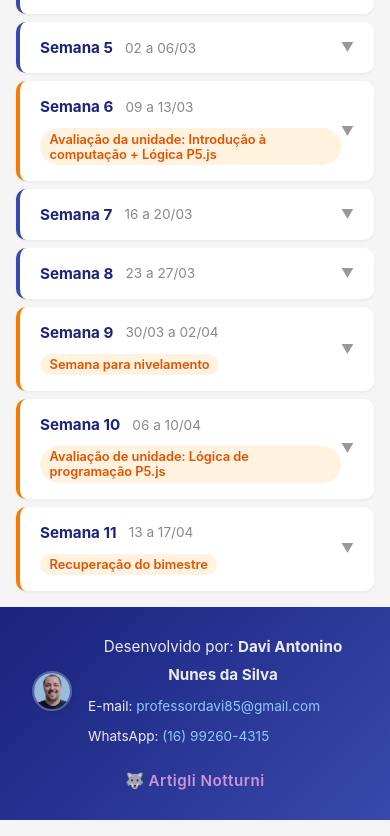
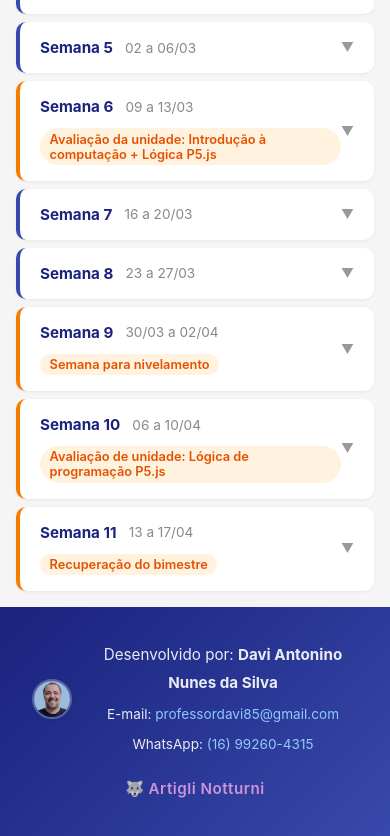
Before and after one commit to dansfisica85/Escopos-2026, an Angular app in the folder escopo-sequencia/: page /programacao in a window 390 px wide. Shown: the part 1031-1867 px from the top of the page. Built offline with nearby package versions, Linux system fonts and the light colour scheme.

Commit message:
feat: ajusta o layout do rodapé para melhor responsividade e centralização

```diff
--- a/escopo-sequencia/src/app/app.css
+++ b/escopo-sequencia/src/app/app.css
@@ -320,18 +320,24 @@ code {
   line-height: 1.8;
 }
 .footer-content {
-  max-width: 1200px;
+  max-width: 100vw;
   margin: 0 auto;
   display: flex;
   flex-direction: column;
   align-items: center;
+  justify-content: center;
+  text-align: center;
+  width: 100%;
+  padding: 0.5rem 0;
 }
 
 .footer-dev-row {
   display: flex;
   align-items: center;
+  justify-content: center;
   gap: 1rem;
   margin-bottom: 0.5rem;
+  width: 100%;
 }
 
 .footer-avatar-small {
@@ -347,7 +353,7 @@ code {
 .footer-dev-info {
   display: flex;
   flex-direction: column;
-  align-items: flex-start;
+  align-items: center;
 }
 }
 .footer-avatar {
```
